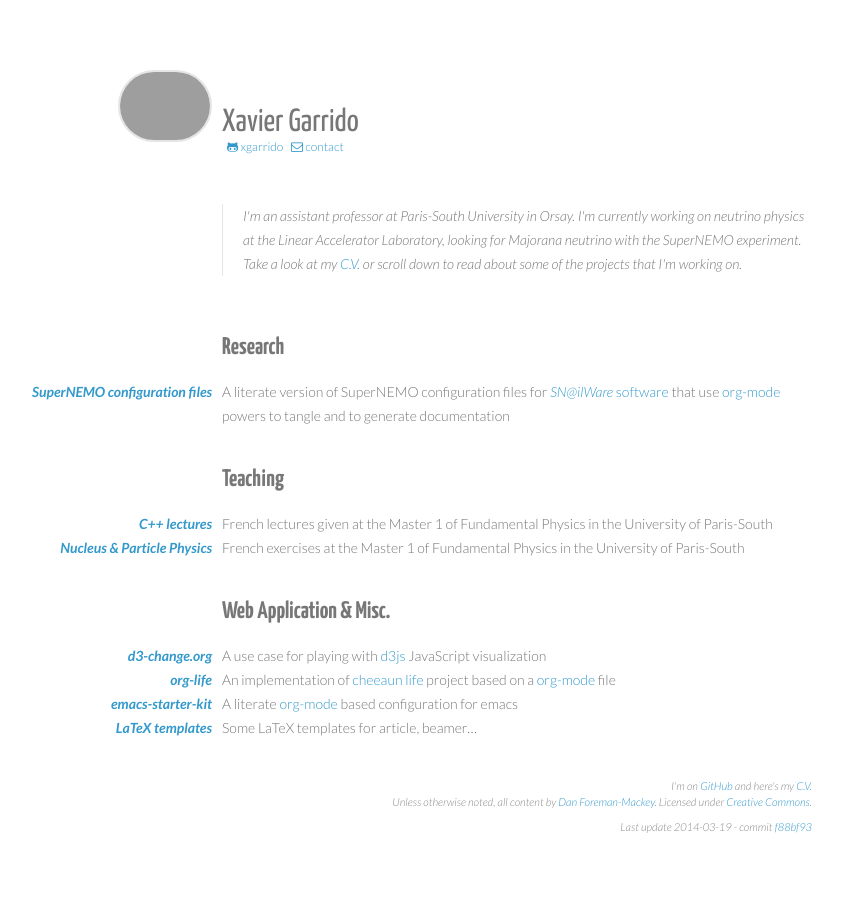
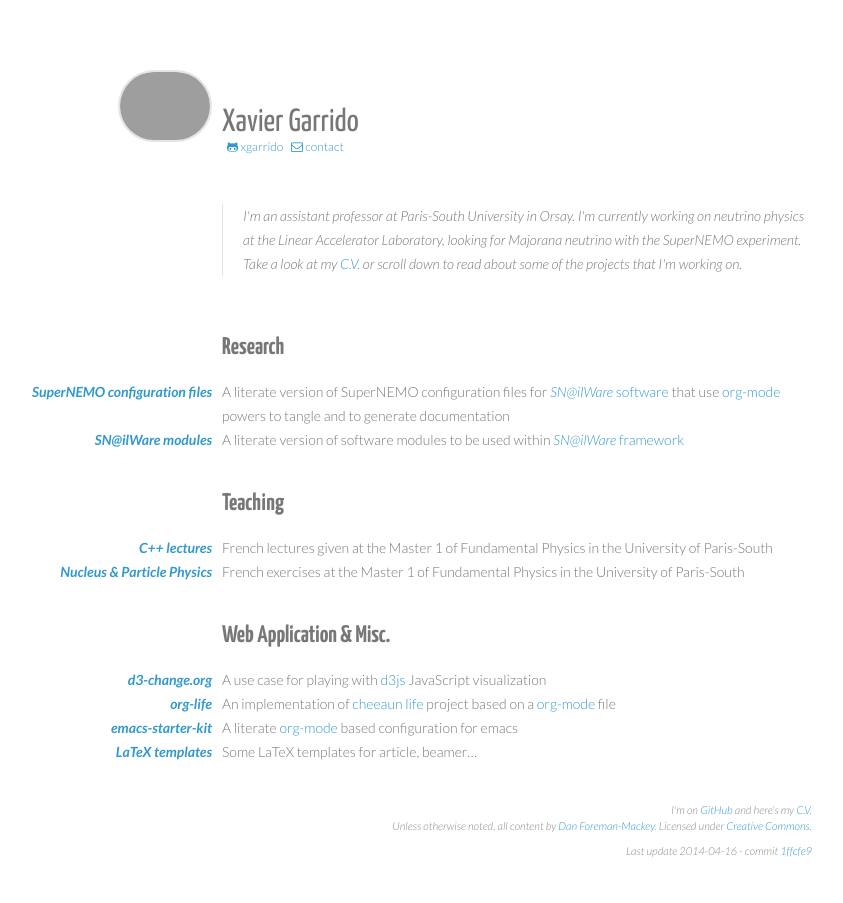
Before and after one commit to xgarrido/xgarrido.github.io, a plain HTML site: page index.html in a window 1280 px wide. Shown: the whole page, without its empty margins (223-1066 px from the left). Before the commit the page ends 879 px from the top, so only its background shows below. Drawn offline with Linux system fonts and the light colour scheme; grey boxes are pictures that could not be loaded.

Commit message:
update website

```diff
--- a/index.html
+++ b/index.html
@@ -71,9 +71,13 @@ down to read about some of the projects that I'm working on.
 files for <a href="https://nemo.lpc-caen.in2p3.fr/wiki/Software"><i>SN@ilWare</i> software</a> that use <a href="http://orgmode.org/">org-mode</a> powers to tangle and to
 generate documentation
 </dd>
+<dt> <a href="http://xgarrido.github.io/snemo_simulation_modules"><i>SN@ilWare</i> modules</a> </dt><dd>A literate version of software modules to be used
+within <a href="https://nemo.lpc-caen.in2p3.fr/wiki/Software"><i>SN@ilWare</i> framework</a>
+</dd>
 </dl>
 </div>
 </div>
+
 <div id="outline-container-sec-4" class="outline-2 section project">
 <h2 id="sec-4">Teaching</h2>
 <div class="outline-text-2" id="text-4">
@@ -120,7 +124,7 @@ Unless otherwise noted, all content by <a href="http://dan.iel.fm/">Dan Foreman-
 </div>
 </div>
 <div id="postamble" class="status">
-Last update 2014-03-19 - commit <a href=https://github.com/xgarrido/org-website/commit/f88bf936befee9ca8d92335ef2058ca3d69cde0b>f88bf93</a>
+Last update 2014-04-16 - commit <a href=https://github.com/xgarrido/org-website/commit/1ffcfe948b740d77dd395d4b973e4566333bf7d4>1ffcfe9</a>
 </div>
 </body>
 </html>
```
